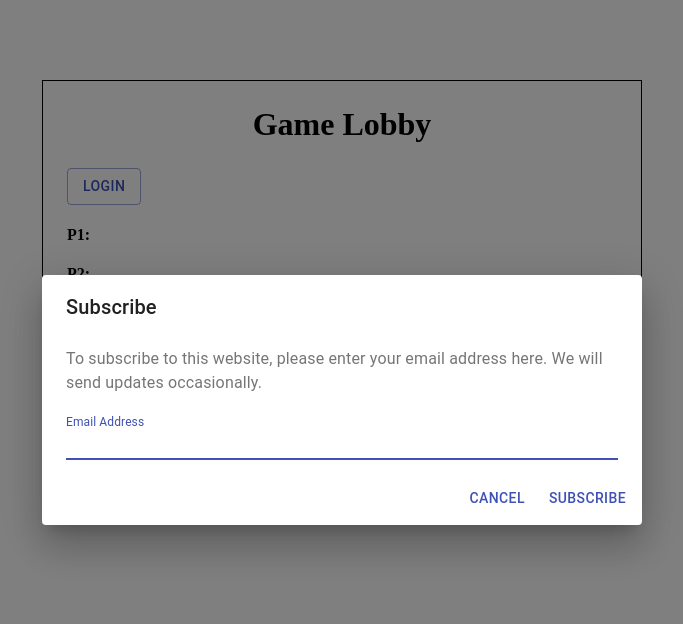
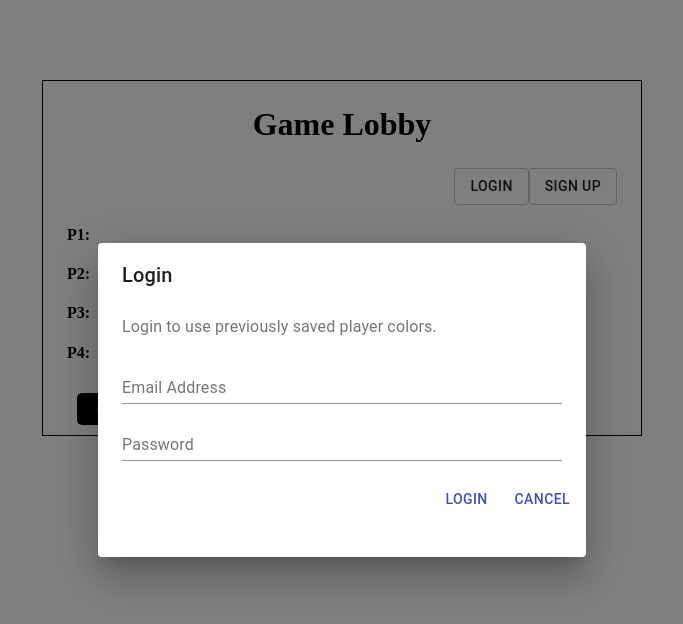
Before and after one commit to qwertyuasdfghjkl/frontend, a React (Create React App) app in the folder projects/react/game-lobby/: page /about in a window 1280 px wide. Both pictures are taken after a click on the button "LOGIN". Shown: the top 624 px of the page, without its empty margins (298-981 px from the left). Built offline with nearby package versions, Linux system fonts and the light colour scheme; the HTML template or start-up script is replaced by a standard one.

Commit message:
login/signup

```diff
--- a/projects/react/game-lobby/src/components/Login/Login.js
+++ b/projects/react/game-lobby/src/components/Login/Login.js
@@ -1,53 +1,169 @@
-import React from 'react';
-import Button from '@material-ui/core/Button';
-import TextField from '@material-ui/core/TextField';
-import Dialog from '@material-ui/core/Dialog';
-import DialogActions from '@material-ui/core/DialogActions';
-import DialogContent from '@material-ui/core/DialogContent';
-import DialogContentText from '@material-ui/core/DialogContentText';
-import DialogTitle from '@material-ui/core/DialogTitle';
+import React from "react";
+import { useState } from "react";
+import Button from "@material-ui/core/Button";
+import TextField from "@material-ui/core/TextField";
+import Dialog from "@material-ui/core/Dialog";
+import DialogActions from "@material-ui/core/DialogActions";
+import DialogContent from "@material-ui/core/DialogContent";
+import DialogContentText from "@material-ui/core/DialogContentText";
+import DialogTitle from "@material-ui/core/DialogTitle";
 import styles from "./Login.module.css";
+import Box from "@material-ui/core/Box";
 
 export default function FormDialog() {
-  const [open, setOpen] = React.useState(false);
+  // state for login form
+  const [loginOpen, setLoginOpen] = useState(false);
 
-  const handleClickOpen = () => {
-    setOpen(true);
+  const handleLoginOpen = () => {
+    setLoginOpen(true);
   };
 
-  const handleClose = () => {
-    setOpen(false);
+  const handleLoginClose = () => {
+    setLoginOpen(false);
+    clearState();
   };
+
+  // state for signup form
+  const [signupOpen, setSignupOpen] = useState(false);
+  const handleSignupOpen = () => {
+    setSignupOpen(true);
+  };
+
+  const handleSignupClose = () => {
+    setSignupOpen(false);
+    clearState();
+  };
+
+  // state for email/password
+  const [emailState, setEmail] = useState("")
+
+  const [passwordState, setPassword] = useState("")
+
+  // clear values
+  const clearState = () => {
+    setEmail("")
+    setPassword("")
+  }
+
+  // update values
+  const onChangeEmail = (e) => {
+    setEmail(e.target.value)
+  }
+  const onChangePassword = (e) => {
+    setPassword(e.target.value)
+  }
+
+  // login/signup
+
+  const handleLogin = (e) => {
+    const email = emailState;
+    const password = passwordState;
+    console.log("email", email, "password:", password)
+  }
+
+  const handleSignup = (e) => {
+    const email = emailState;
+    const password = passwordState;
+    console.log("email", email, "password:", password)
+  }
 
   return (
     <div>
-      <Button variant="outlined" className={styles.btn} color="primary" onClick={handleClickOpen}>
-        Login
-      </Button>
-      <Dialog open={open} onClose={handleClose} aria-labelledby="form-dialog-title">
-        <DialogTitle id="form-dialog-title">Subscribe</DialogTitle>
+      <Box display="flex" flexDirection="row-reverse">
+        <Box order={2}>
+          <Button
+            variant="outlined"
+            className={styles.btn}
+            onClick={handleLoginOpen}
+          >
+            Login
+          </Button>
+        </Box>
+        <Box order={1}>
+          <Button
+            variant="outlined"
+            className={styles.btn}
+            onClick={handleSignupOpen}
+          >
+            Sign up
+          </Button>
+        </Box>
+      </Box>
+
+      <Dialog
+        open={loginOpen}
+        onClose={handleLoginClose}
+        aria-labelledby="form-dialog-title"
+      >
+        <DialogTitle id="form-dialog-title">Login</DialogTitle>
         <DialogContent>
           <DialogContentText>
-            To subscribe to this website, please enter your email address here. We will send updates
-            occasionally.
+            Login to use previously saved player colors.
           </DialogContentText>
           <TextField
-            autoFocus
             margin="dense"
             id="name"
             label="Email Address"
             type="email"
             fullWidth
+            onChange={onChangeEmail}
+          />
+          <TextField
+            margin="dense"
+            id="standard-password-input"
+            label="Password"
+            type="password"
+            fullWidth
+            onChange={onChangePassword}
           />
         </DialogContent>
         <DialogActions>
-          <Button onClick={handleClose} color="primary">
+          <Button onClick={handleLogin} color="primary">
+            Login
+          </Button>
+          <Button onClick={handleLoginClose} color="primary">
             Cancel
           </Button>
-          <Button onClick={handleClose} color="primary">
-            Subscribe
+        </DialogActions>
+        <p className="error"></p>
+      </Dialog>
+
+      <Dialog
+        open={signupOpen}
+        onClose={handleSignupClose}
+        aria-labelledby="form-dialog-title"
+      >
+        <DialogTitle id="form-dialog-title">Sign up</DialogTitle>
+        <DialogContent>
+          <DialogContentText>
+            Sign up to save your player colors.
+          </DialogContentText>
+          <TextField
+            margin="dense"
+            id="name"
+            label="Email Address"
+            type="email"
+            fullWidth
+            onChange={onChangeEmail}
+          />
+          <TextField
+            margin="dense"
+            id="standard-password-input"
+            label="Password"
+            type="password"
+            fullWidth
+            onChange={onChangePassword}
+          />
+        </DialogContent>
+        <DialogActions>
+          <Button onClick={handleSignup} color="primary">
+            Signup
+          </Button>
+          <Button onClick={handleSignupClose} color="primary">
+            Cancel
           </Button>
         </DialogActions>
+        <p className="error"></p>
       </Dialog>
     </div>
   );
--- a/projects/react/game-lobby/src/components/Login/Login.module.css
+++ b/projects/react/game-lobby/src/components/Login/Login.module.css
@@ -3,7 +3,14 @@
   background: black;
   color: white;
   padding: 7px 20px;
-  margin: 10px;
+  margin-bottom: 15px;
+  margin-left: 15px;
   border-radius: 5px;
   text-decoration: none;
+  text-transform: none;
 }
+
+.btn:hover {
+  color: black;
+  text-decoration: none;
+}
```
